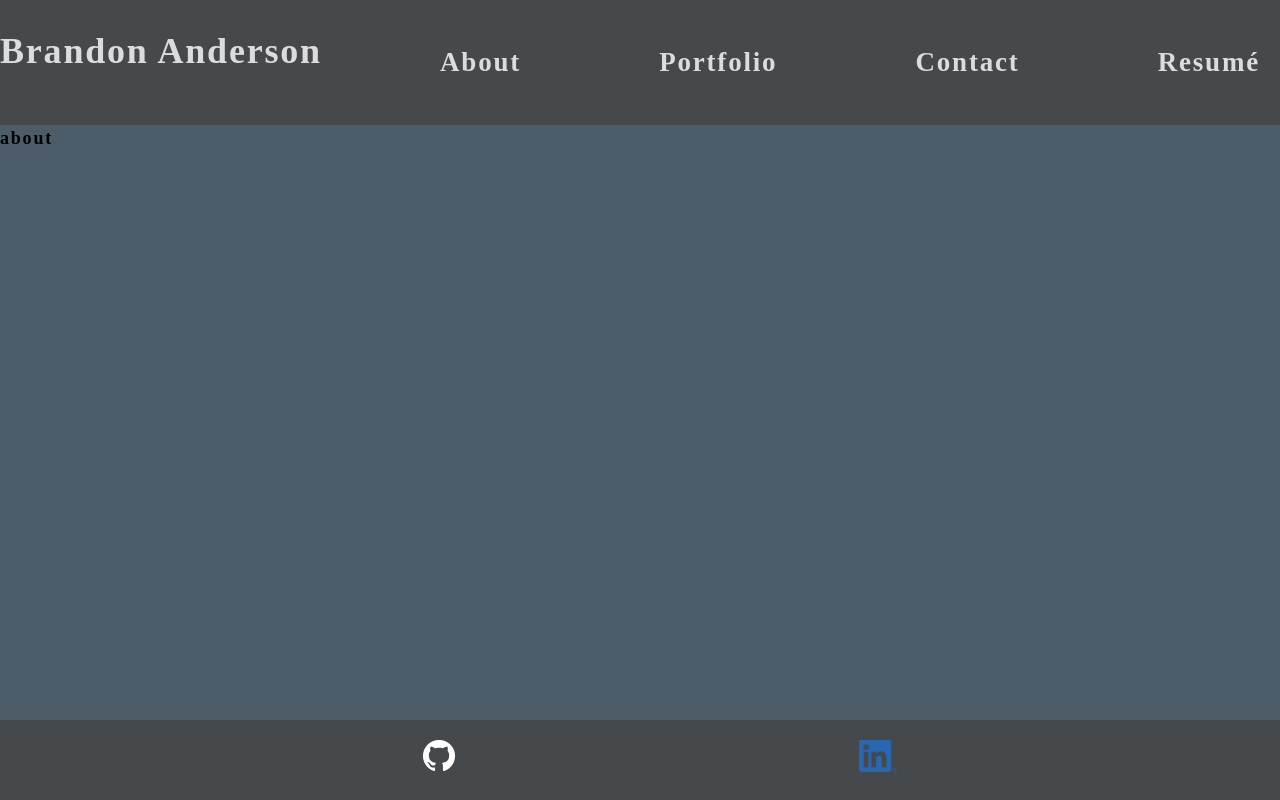
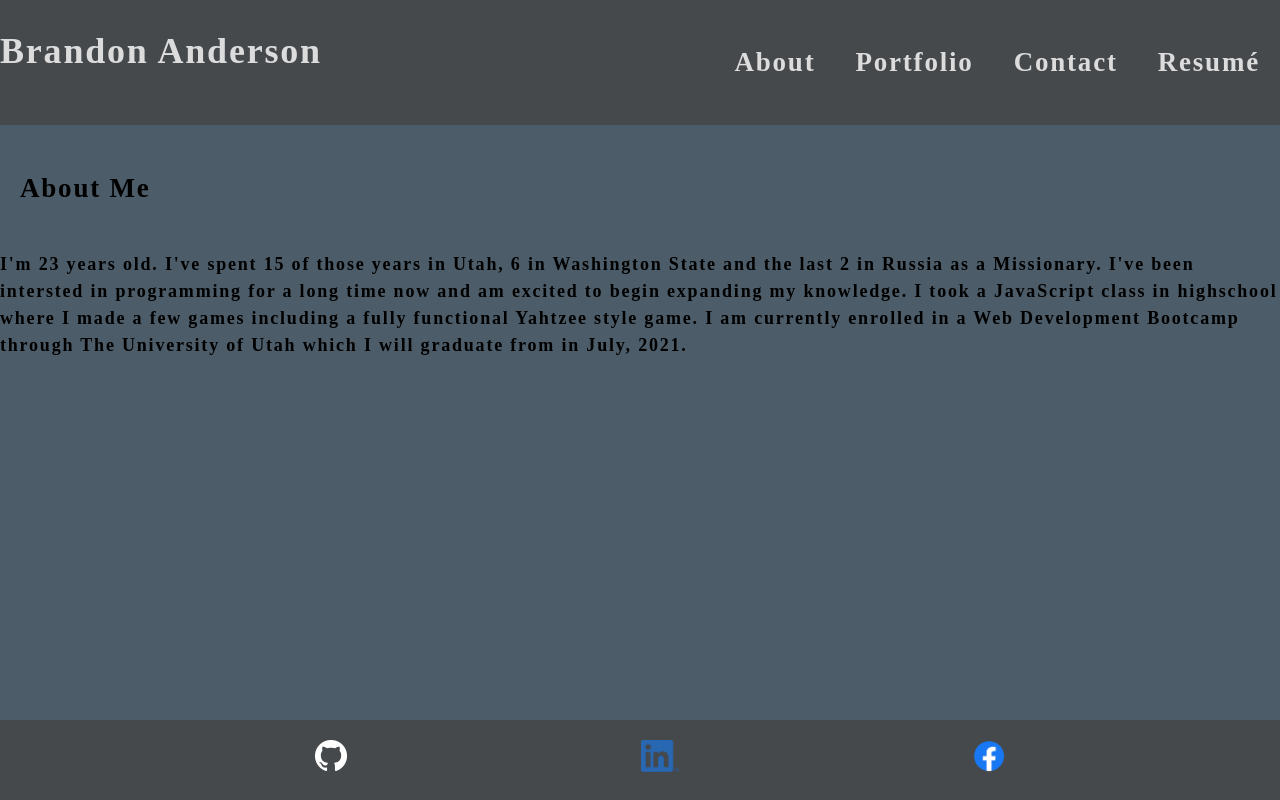
Before and after one commit to Ryobia/react-portfolio, a React (Create React App) app: page / in a window 1280 px wide. Built offline with nearby package versions, Linux system fonts and the light colour scheme.

Commit message:
added some about text and facebook link

```diff
--- a/src/App.js
+++ b/src/App.js
@@ -5,6 +5,7 @@ import Resume from "../src/components/Resume";
 import Contact from "../src/components/Contact";
 import github from "./assets/icons/github.png";
 import linkedin from "./assets/icons/linkedin.png";
+import facebook from './assets/icons/facebook.png';
 
 function App() {
   const [pageSelected, setPageSelected] = useState("");
@@ -32,7 +33,7 @@ function App() {
             <a href="/">Brandon Anderson</a>
           </h1>
         </div>
-
+        <div className="nav-bar">
         <h2>
           <a href="#about">
             <span onClick={() => setPageSelected("about")}>About</span>
@@ -53,6 +54,7 @@ function App() {
             <span onClick={() => setPageSelected("resume")}>Resumé</span>
           </a>
         </h2>
+        </div>
       </header>
       {renderPage(pageSelected)}
       <footer>
@@ -65,6 +67,12 @@ function App() {
         >
           <img src={linkedin} height="32px" alt="linkedin-icon"/>
         </a>
+        <a
+          target="_blank" rel="noreferrer"
+          href="https://www.facebook.com/Ryobia"
+        >
+          <img src={facebook} height="32px" alt="facebook-icon"/>
+        </a>
       </footer>
     </div>
   );
--- a/src/components/About/index.js
+++ b/src/components/About/index.js
@@ -3,7 +3,16 @@ import React from 'react';
 function About() {
 
     return(
-        <div>about</div>
+
+
+        <div>
+            <h2>About Me</h2>
+
+            <p>I'm 23 years old. I've spent 15 of those years in Utah, 6 in Washington State and the last 2 in Russia as a Missionary.
+             I've been intersted in programming for a long time now and am excited to begin expanding my knowledge.
+              I took a JavaScript class in highschool where I made a few games including a fully functional Yahtzee style game.
+            I am currently enrolled in a Web Development Bootcamp through The University of Utah which I will graduate from in July, 2021.</p>
+        </div>
     );
 }
 
--- a/src/index.css
+++ b/src/index.css
@@ -22,6 +22,11 @@ header {
   background-color: var(--dark);
 
 
+}
+
+.nav-bar {
+  display: flex;
+  flex-wrap: wrap;
 }
 
 h2 {
```
Also changed, not shown: src/assets/icons/facebook.png (added).
